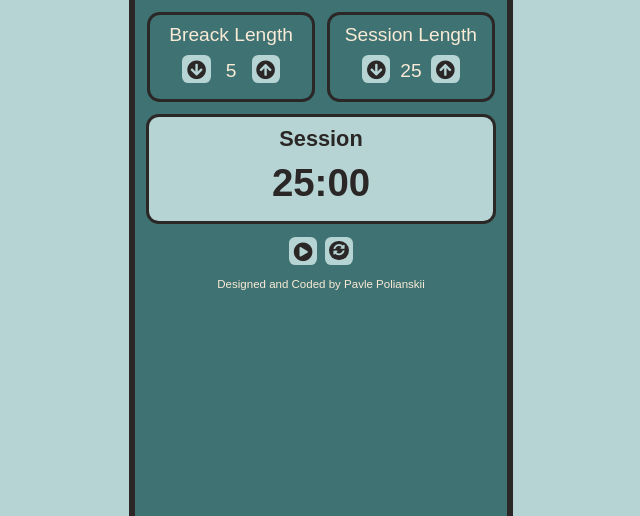
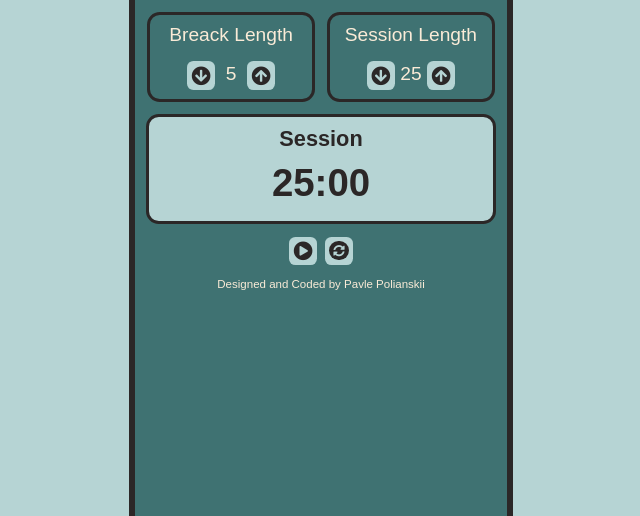
Before and after one commit to Polianskii/25_and_5_clock, a plain HTML site: page index.html in a window 1280 px wide. Shown: the part 284-800 px from the top of the page, without its empty margins (319-959 px from the left). Drawn offline with nearby package versions, Linux system fonts and the light colour scheme.

Commit message:
Setting styles

```diff
--- a/index.html
+++ b/index.html
@@ -34,11 +34,11 @@
     <div class="setting">
       <h2  class="setting__label" id="break-label">Breack Length</h2>
       <div class="setting__control">
-        <button class="setting__button" id="break-decrement">
+        <button class="setting__button" id="break-decrement" type="button">
           <i class="setting__icon fas fa-arrow-circle-down"></i>
         </button>
         <output  class="setting__display" id="break-length">5</output>
-        <button class="setting__button" id="break-increment">
+        <button class="setting__button" id="break-increment" type="button">
           <i class="setting__icon fas fa-arrow-circle-up"></i>
         </button>
       </div>
@@ -46,11 +46,11 @@
     <div class="setting">
       <h2 class="setting__label" id="session-label">Session Length</h2>
       <div class="setting__control">
-        <button class="setting__button" id="session-decrement">
+        <button class="setting__button" id="session-decrement" type="button">
           <i class="setting__icon fas fa-arrow-circle-down"></i>
         </button>
         <output class="setting__display" id="session-length">25</output>
-        <button class="setting__button" id="session-increment">
+        <button class="setting__button" id="session-increment" type="button">
           <i class="setting__icon fas fa-arrow-circle-up"></i>
         </button>
       </div>
@@ -60,11 +60,11 @@
       <output class="display__timer" id="time-left">25:00</output>
     </div>
     <div class="control">
-    <button class="control__button" id="start-stop">
+    <button class="control__button" id="start-stop" type="button">
       <i class="control__icon fas fa-play-circle"></i>
       <!-- <i class="control__icon fas fa-pause-circle"></i> -->
     </button>
-    <button class="control__button" id="reset">
+    <button class="control__button" id="reset" type="button">
       <div class="circle">
         <i class="control__icon fas fa-sync-alt"></i>
       </div>
--- a/styles/style.css
+++ b/styles/style.css
@@ -63,7 +63,10 @@ body {
 }
 
 .setting__control {
-  margin: auto;
+  display: flex;
+  align-items: center;
+  justify-content: space-around;
+  padding: 0.5vw 0 1vw;
 }
 
 .setting__button,
@@ -82,7 +85,6 @@ body {
   -o-border-radius: 0.5vw;
   cursor: pointer;
   color: var(--color-dark);
-  padding-top: 0.10vw;
   background-color: var(--main-bg-color);
 }
 
@@ -137,6 +139,9 @@ body {
 }
 
 .circle {
+  display: flex;
+  justify-content: center;
+  align-items: center;
   width: 1.5vw;
   height: 1.5vw;
   background-color: var(--color-dark);
@@ -144,8 +149,6 @@ body {
   font-size: 0.9vw;
   text-align: center;
   border-radius: 50%;
-  padding-top: 0.25vw;
-  margin-bottom: 0.12vw;
 }
 
 .circle:hover {
@@ -162,3 +165,19 @@ body {
   color: var(--color-red);
   background-color: var(--red-bg-color);
 }
+
+@media (max-width: 960px) {
+  .clock {
+    width: 40%;
+  }
+}
+
+@media (max-width: 680px) {
+  .clock {
+    width: 50%;
+  }
+
+  .setting {
+    height: 7.5vw;
+  }
+}
```
